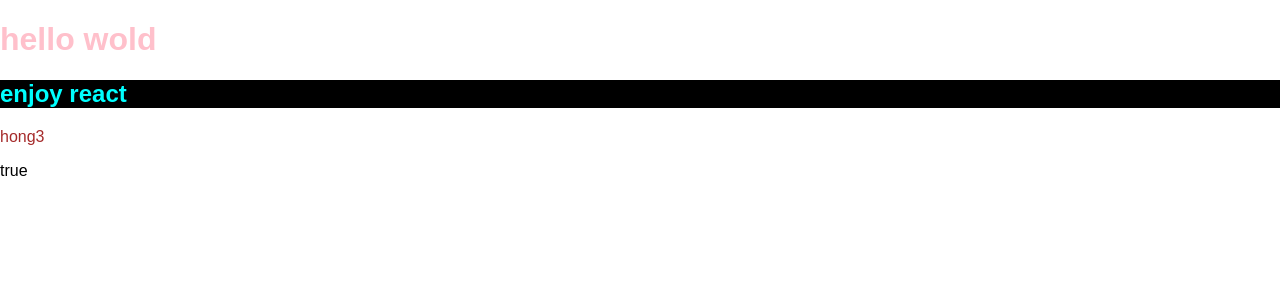
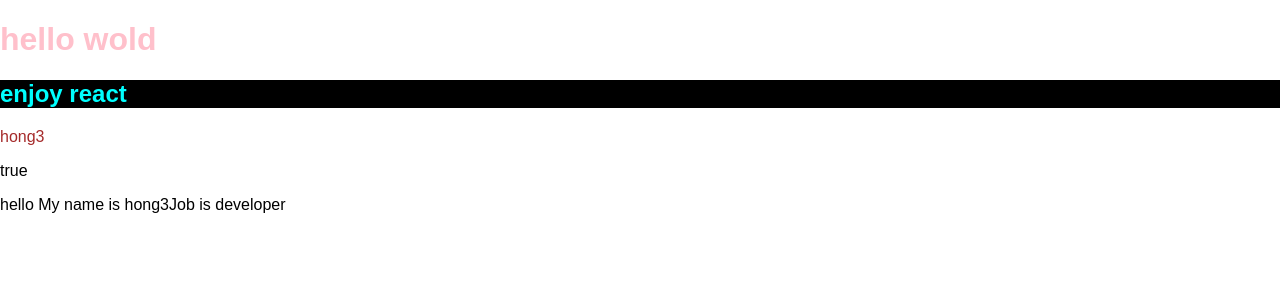
Before and after one commit to hongdonghyun/react, a React (Create React App) app in the folder first/first-day/: page / in a window 1280 px wide. Shown: the top 300 px of the page. Built offline with nearby package versions, Linux system fonts and the light colour scheme.

Commit message:
add props

```diff
--- a/first/first-day/src/App.js
+++ b/first/first-day/src/App.js
@@ -1,5 +1,5 @@
 import React, { Component } from 'react';
-import logo from './logo.svg';
+import MyComponent from './MyComponent'
 import './App.css';
 
 
@@ -26,6 +26,7 @@
         <h2 style = {style}>enjoy react</h2>
         <p className='hello'>{name}</p>
         <p> { 1+1 ===2 ? 'true' : 'false'} </p>
+        <MyComponent name='hong3' job='developer'/>
         </div>
     );
   }
--- /dev/null
+++ b/first/first-day/src/MyComponent.js
@@ -0,0 +1,15 @@
+import React, { Component } from 'react';
+
+class MyComponent extends Component {
+    render() {
+        const { name,job} = this.props;
+        return (
+            <div>
+                hello My name is {name}
+                Job is {job}
+            </div>
+        );
+    }
+}
+
+export default MyComponent;
```
